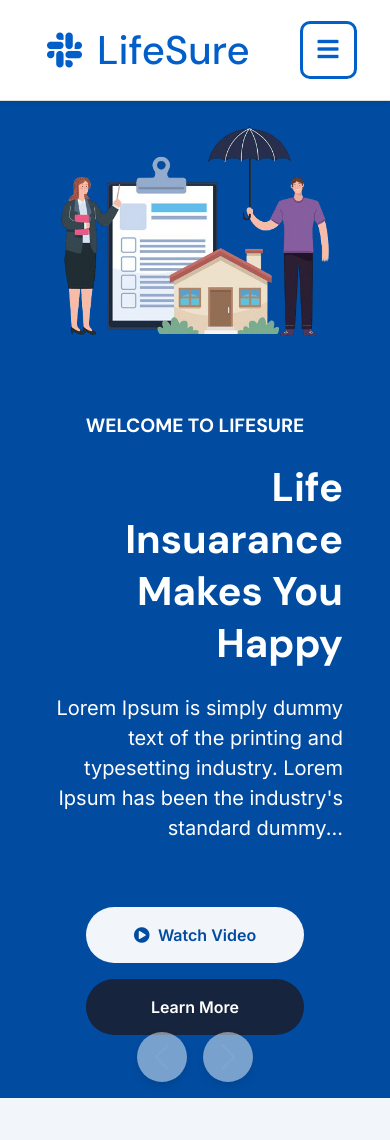
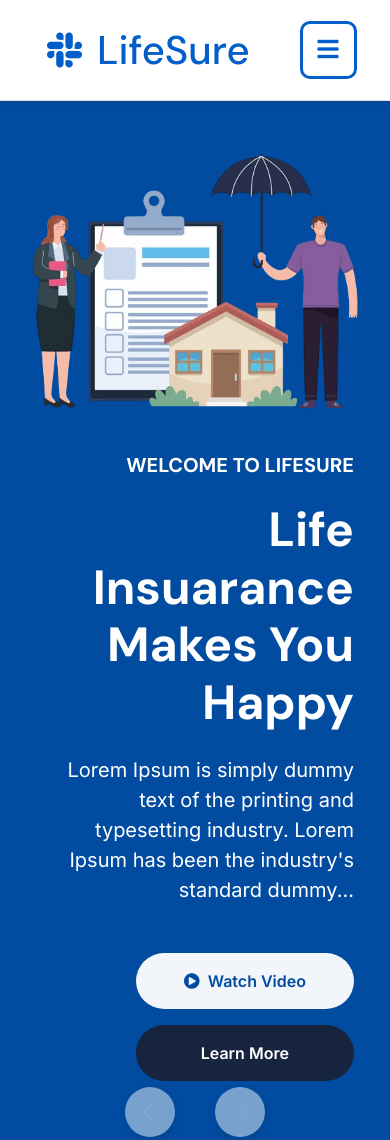
Before and after one commit to tuhin062/Insuaranceproject, a plain HTML site: page index.html in a window 390 px wide. Shown: the top 1140 px of the page. Drawn offline with nearby package versions, Linux system fonts and the light colour scheme.

Commit message:
Final changes for the day

```diff
--- a/responsive.css
+++ b/responsive.css
@@ -34,148 +34,97 @@
 
     /* Navbar 2 design ends here */
 
-     /* General Carousel Styles */
+
+     /* General Styles for Carousel */
   #carouselExampleCaptions {
-    height:max-content; /* Adjusted height for smaller screens */
-    background-color: #014CA1;
+    height: auto; /* Let the carousel adjust based on content */
+    padding: 20px 0; /* Add padding for better spacing */
   }
 
   .carousel-inner {
-    height: 100%;
+    height: auto; /* Let the inner container adjust */
   }
 
   .carousel-item {
-    height: 100%;
-    transition: transform 0.5s ease-in-out;
+    height: auto; /* Let the item adjust based on content */
   }
 
   /* Carousel Item Content */
   .carousel-item-content {
-    display: flex;
-    flex-direction: column;
-    justify-content: center;
-    align-items: center; /* Centers content vertically and horizontally */
-    height: 100%;
-    padding: 15px;
+    flex-direction: column; /* Change flex-direction to column */
+    justify-content: center; /* Center content vertically */
+    padding: 20px;
+    text-align: center; /* Align content to center */
   }
 
   /* Image Container */
   .carousel-img-container {
-    width: 80%; /* Reduced image width for smaller screens */
-    margin-bottom: 20px; /* Adds spacing below image */
+    width: 100%; /* Set image container to full width */
+    height: auto; /* Allow height to adjust based on aspect ratio */
+    justify-content: center; /* Center the image horizontally */
   }
 
   .carousel-img-container img {
-    max-width: 100%;
-    height: auto;
-    object-fit: contain; /* Prevents image from stretching */
-    margin: 0;
+    width: 100%; /* Make the image fill the width of the container */
+    object-fit: cover; /* Crop the image to cover the container */
+    height: auto; /* Adjust height for responsive scaling */
   }
 
   /* Caption Container */
   .carousel-caption-container {
-    width: 100%;
-    display: flex;
-    flex-direction: column;
-    align-items: center; /* Centers captions horizontally */
-    color: white;
-    padding: 3rem 2rem; /* Adjusted padding */
-    text-align: center; /* Centers text */
+    width: 100%; /* Set caption container to full width */
+    padding: 2rem 1rem; /* Add padding for better spacing */
+    text-align: center; /* Align text to center */
   }
 
   .carousel-caption-container h1 {
-    font-size: 2.5rem; /* Adjusted font size for better readability */
-    font-weight: 700;
-    line-height: 1.3;
+    font-size: 3rem; /* Adjust font size for smaller screens */
     margin-bottom: 1rem;
   }
 
   .carousel-caption-container h3 {
-    font-size: 1.2rem;
-    font-weight: 600;
+    font-size: 1.25rem; /* Adjust font size */
     margin-bottom: 1rem;
-    text-transform: uppercase;
   }
 
   .carousel-caption-container h5 {
-    font-size: 1rem;
-    font-weight: 400;
-    margin-bottom: 2rem;
-    line-height: 1.5;
+    font-size: 1rem; /* Adjust font size */
+    margin-bottom: 1.5rem;
   }
 
-  /* Buttons */
   .carousel-caption-container-buttons {
-    display: flex;
-    flex-direction: column;
+    flex-direction: column; /* Stack the buttons vertically */
     gap: 1rem;
-    margin-top: 1rem;
   }
 
-  .carousel-caption-container-buttons button {
-    border: none;
-    padding: 1rem 3rem;
-    border-radius: 50rem;
-    font-weight: 600;
-    font-size: 1rem;
-    text-align: center;
-    cursor: pointer;
-    user-select: none;
-    transition: 0.3s;
-    width: 100%;
-    max-width: 250px;
-  }
-
-  .carousel-caption-container-buttons button.first-button {
-    background-color: #f2f5f9;
-    color: #014CA1;
-  }
-
-  .carousel-caption-container-buttons button.first-button:hover {
-    background-color: #16243D;
-    color: white;
-  }
-
+  .carousel-caption-container-buttons button.first-button,
   .carousel-caption-container-buttons button.second-button {
-    background-color: #16243D;
-    color: white;
-  }
-
-  .carousel-caption-container-buttons button.second-button:hover {
-    background-color: #f2f5f9;
-    color: #014CA1;
+    width: 100%; /* Make buttons full width */
+    padding: 1rem 0; /* Adjust padding for buttons */
+    font-size: 1rem; /* Adjust font size */
   }
 
   /* Carousel Controls */
   .carousel-controls-container {
-    position: absolute;
-    bottom: 1rem; /* Adjusted bottom space */
-    left: 50%;
-    transform: translateX(-50%);
-    display: flex;
-    gap: 1rem;
-    z-index: 10;
+    bottom: 1rem; /* Adjust position from bottom */
   }
 
   .carousel-control-prev,
   .carousel-control-next {
-    width: 50px; /* Smaller control size */
+    width: 50px;
     height: 50px;
-    border-radius: 50%;
-    background: #f2f5f9;
-    display: flex;
-    justify-content: center;
-    align-items: center;
-    font-size: 22px;
-    color: #013d90;
-    box-shadow: 0px 4px 8px rgba(0, 0, 0, 0.2);
-    transition: all 0.3s ease;
-    cursor: pointer;
+    font-size: 20px; /* Adjust the font size for icons */
+  }
+
+  .carousel-control-prev,
+  .carousel-control-next {
+    position: static; /* Remove absolute positioning */
+    margin: 0 0.5rem; /* Adjust margin for controls */
   }
 
   .carousel-control-prev:hover,
   .carousel-control-next:hover {
-    background-color: #37E4FE;
+    background-color: #37E4FE; /* Keep hover effect */
   }
 
     /* Features Container design starts here */
```
